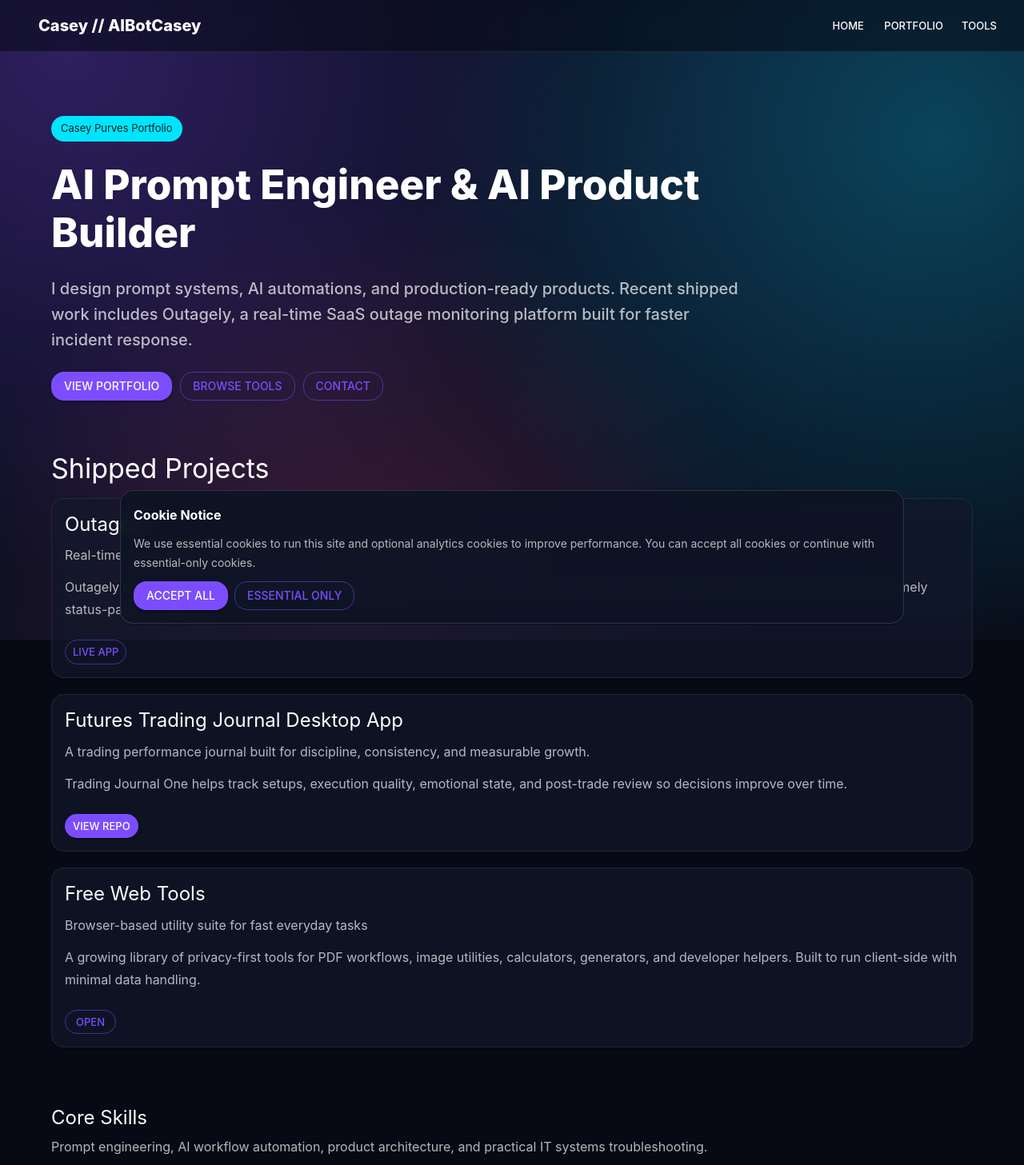
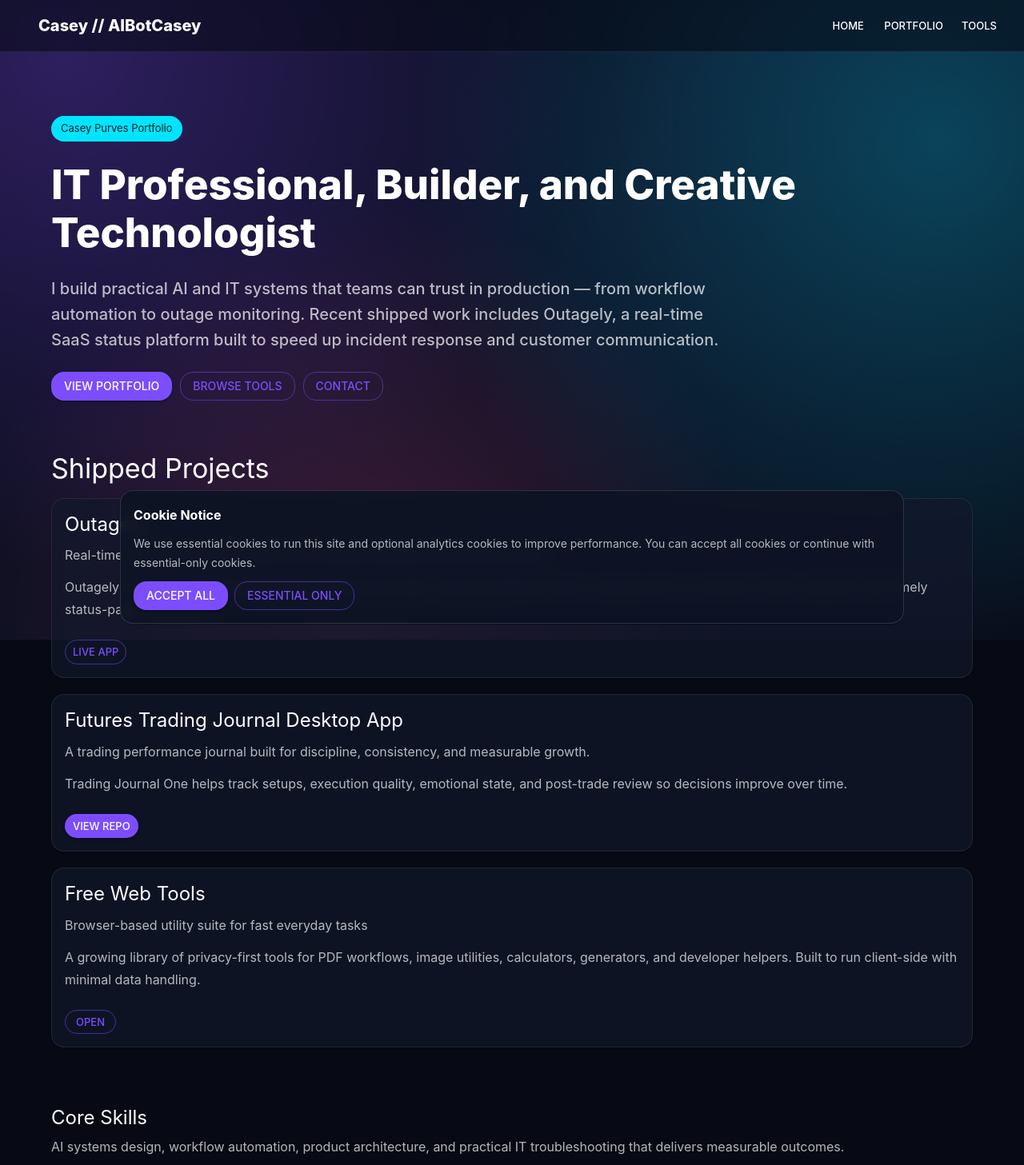
Before and after one commit to AIBotCasey/casey-pages, a React (Vite) app: page / in a window 1280 px wide. Shown: the top 1457 px of the page at 80% size. Built offline with nearby package versions, Linux system fonts and the light colour scheme; some icons are missing.

Commit message:
Reposition homepage copy to trust-forward IT builder messaging

```diff
--- a/index.html
+++ b/index.html
@@ -5,7 +5,7 @@
     <link rel="icon" type="image/png" href="/content.png" />
     <link rel="apple-touch-icon" href="/content.png" />
     <meta name="viewport" content="width=device-width, initial-scale=1.0" />
-    <meta name="description" content="Casey Purves portfolio: AI Prompt Engineer and AI Product Builder shipping real products, prompt systems, and automation workflows." />
+    <meta name="description" content="Casey Purves portfolio: IT professional and product builder shipping practical AI systems, automation workflows, and reliability tooling." />
     <meta name="robots" content="index, follow" />
     <link rel="canonical" href="https://aibotcasey.com/" />
     <meta property="og:title" content="Casey // AIBotCasey" />
--- a/src/pages/HomePage.jsx
+++ b/src/pages/HomePage.jsx
@@ -30,9 +30,9 @@ export default function HomePage() {
 
   useEffect(() => {
     setPageSeo({
-      title: 'Casey Purves — AI Prompt Engineer & AI Product Builder',
+      title: 'Casey // AIBotCasey',
       description:
-        'Casey Purves portfolio: AI Prompt Engineer and AI Product Builder shipping real-world products like Outagely, prompt systems, and automation workflows.',
+        'Casey Purves portfolio: trust-forward IT builder shipping practical AI products, automation systems, and reliability tooling like Outagely.',
       path: '/',
       type: 'website',
       jsonLd: [
@@ -42,9 +42,9 @@ export default function HomePage() {
           name: 'Casey Purves',
           url: `${SITE_URL}/`,
           sameAs: ['https://github.com/AIBotCasey'],
-          jobTitle: 'AI Prompt Engineer',
+          jobTitle: 'IT Professional & Product Builder',
           knowsAbout: [
-            'Prompt Engineering',
+            'AI Systems Design',
             'AI Workflow Automation',
             'LLM System Design',
             'Incident Response Tooling',
@@ -68,11 +68,11 @@ export default function HomePage() {
       <Stack spacing={3} sx={{ mb: 8 }}>
         <Chip label="Casey Purves Portfolio" color="secondary" sx={{ width: 'fit-content' }} />
         <Typography variant="h1" sx={{ fontSize: { xs: '2rem', md: '3.2rem' }, maxWidth: 980 }}>
-          AI Prompt Engineer & AI Product Builder
+          IT Professional, Builder, and Creative Technologist
         </Typography>
         <Typography variant="h6" color="text.secondary" sx={{ maxWidth: 860 }}>
-          I design prompt systems, AI automations, and production-ready products. Recent shipped work includes Outagely,
-          a real-time SaaS outage monitoring platform built for faster incident response.
+          I build practical AI and IT systems that teams can trust in production — from workflow automation to outage monitoring.
+          Recent shipped work includes Outagely, a real-time SaaS status platform built to speed up incident response and customer communication.
         </Typography>
         <Stack direction="row" spacing={1.25} flexWrap="wrap" useFlexGap>
           <Button variant="contained" component={RouterLink} to="/portfolio">View Portfolio</Button>
@@ -117,7 +117,7 @@ export default function HomePage() {
       <Stack spacing={1} sx={{ mt: 6 }}>
         <Typography variant="h5">Core Skills</Typography>
         <Typography color="text.secondary">
-          Prompt engineering, AI workflow automation, product architecture, and practical IT systems troubleshooting.
+          AI systems design, workflow automation, product architecture, and practical IT troubleshooting that delivers measurable outcomes.
         </Typography>
         <Link href="https://github.com/AIBotCasey" target="_blank" rel="noreferrer" underline="hover" color="secondary">
           GitHub Profile
```
